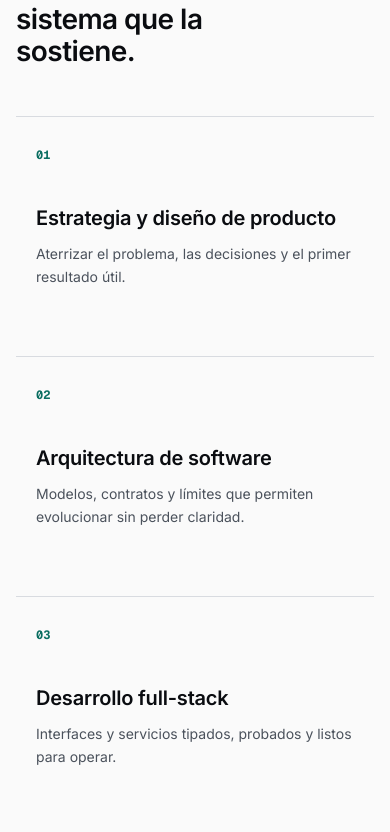
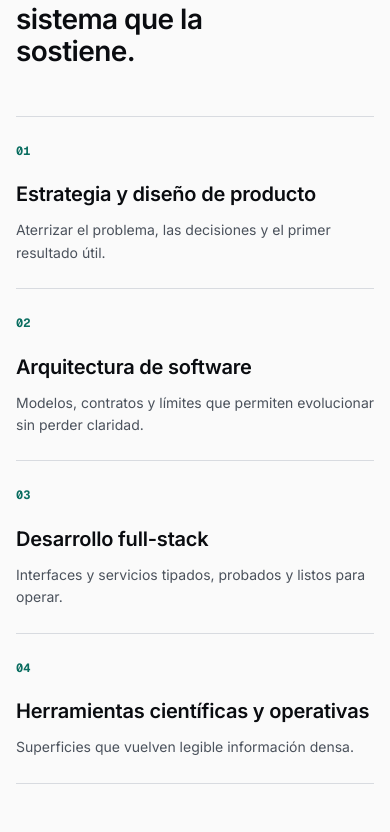
Before and after one commit to Jackochoa/Jackochoa.github.io, a Next.js app: page / in a window 390 px wide. Shown: the part 912-1744 px from the top of the page. Built offline with nearby package versions, Linux system fonts and the light colour scheme; no server answers.

Commit message:
fix(responsive): tighten mobile service cards

```diff
--- a/app/globals.css
+++ b/app/globals.css
@@ -621,7 +621,13 @@ button, a { -webkit-tap-highlight-color: transparent; }
   .work-grid { grid-template-columns: 1fr; }
   .project-card--featured { grid-column: auto; }
   .proof-strip__inner, .service-grid, .process-grid, .process-grid--five { grid-template-columns: 1fr; }
-  .service-card { border-right: 0; border-bottom: 1px solid var(--border); }
+  .service-card {
+    min-height: auto;
+    padding: 1.25rem 0 1.5rem;
+    border-right: 0;
+    border-bottom: 1px solid var(--border);
+  }
+  .service-card h3 { margin-top: 1.25rem; }
   .stack-group { grid-template-columns: 1fr; gap: 0.5rem; }
   .process-step { min-height: auto; border-right: 0; border-bottom: 1px solid var(--border); }
   .process-step:last-child { border-bottom: 0; }
```
